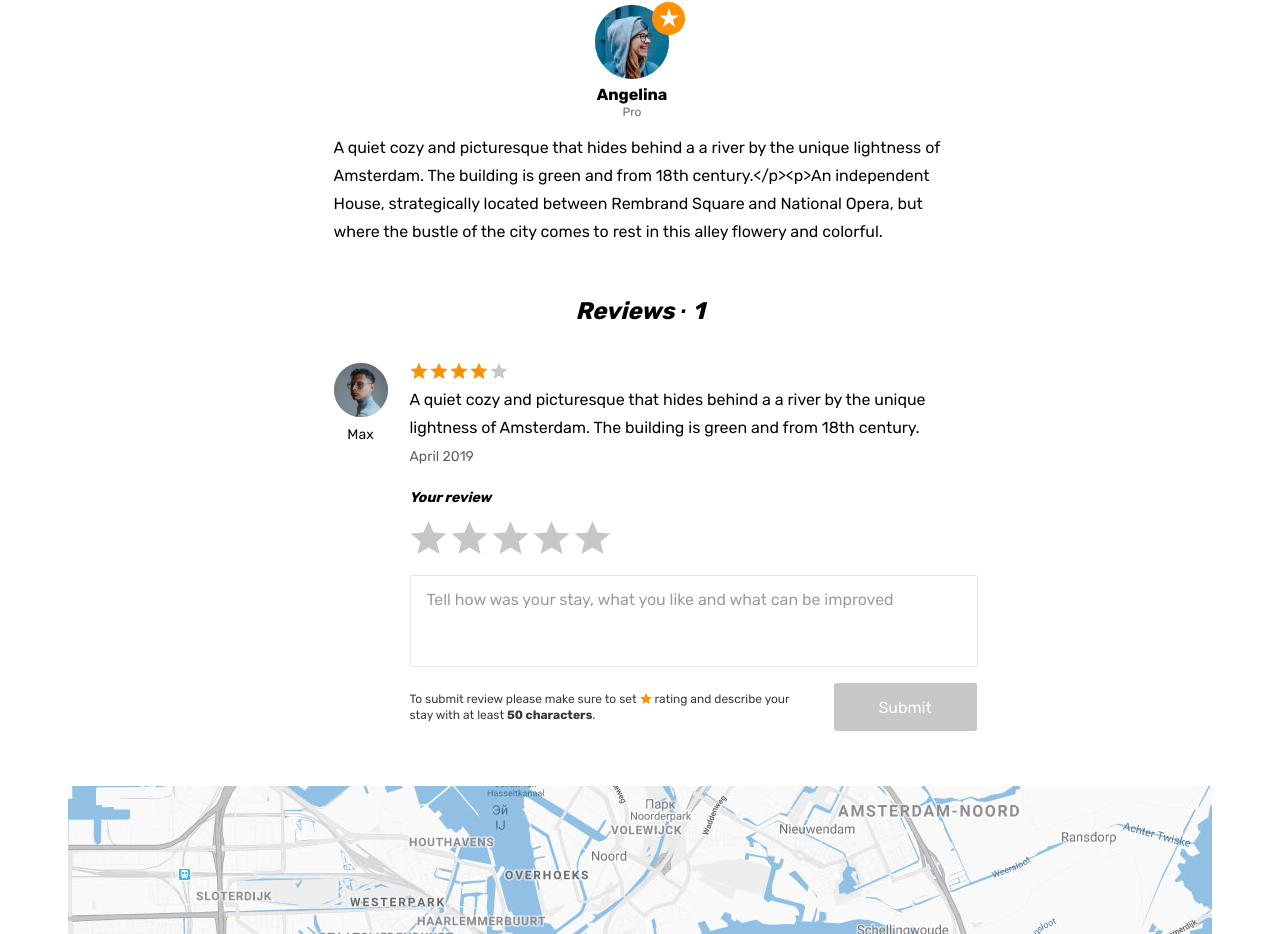
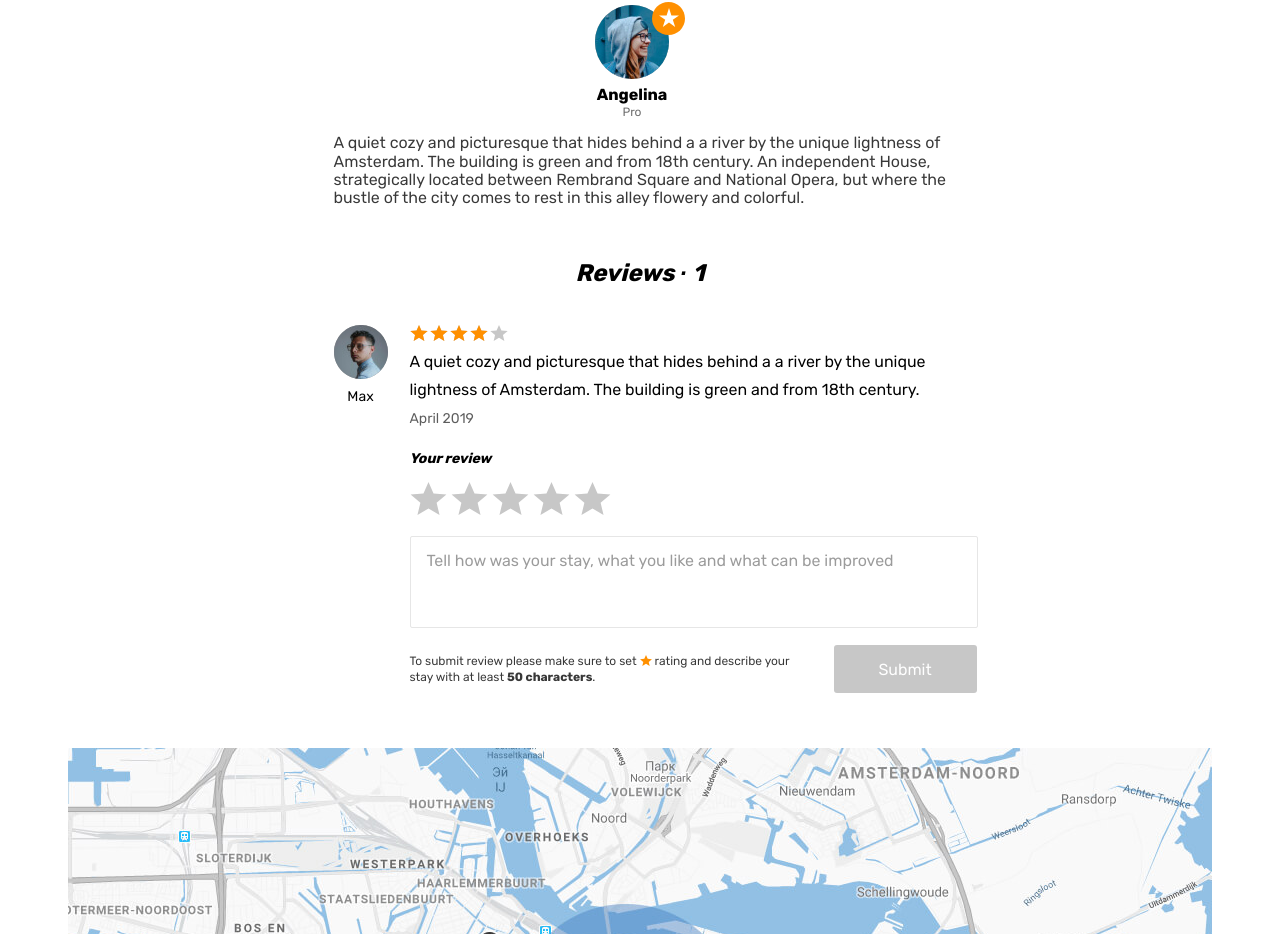
Before and after one commit to shchukin/170520-six-cities-1, a React (Create React App) app in the folder project/: page /offer/0 in a window 1280 px wide. Shown: the part 914-1848 px from the top of the page. Built offline with nearby package versions, Linux system fonts and the light colour scheme.

Commit message:
empty cases

```diff
--- a/project/src/pages/property/property.tsx
+++ b/project/src/pages/property/property.tsx
@@ -25,23 +25,26 @@ function Property(): JSX.Element {
 
   const allPropertiesIds: number[] = offersData.map((element) => element.id);
 
-  if ( ! allPropertiesIds.includes(OfferId)) {
+  if (!allPropertiesIds.includes(OfferId)) {
     return <NotFound/>;
   }
 
   const data: OfferType = offersData[OfferId];
-
 
   return (
     <div className="page">
       <Header/>
       <main className="page__main page__main--property">
         <section className="property">
+          {
+            data.photo.length ?
               <div className="property__gallery-container container">
                 <div className="property__gallery">
                   {data.photo.slice(0, settings.MaxPhotoOnDetailedPage).map((element) => <div className="property__image-wrapper" key={crypto.randomUUID()}><img src={element} alt="Photo studio"/></div>)}
                 </div>
               </div>
+              : ''
+          }
           <div className="property__container container">
             <div className="property__wrapper">
               {
@@ -83,17 +86,21 @@ function Property(): JSX.Element {
                 <b className="property__price-value">&euro;{data.priceNightEuro}</b>
                 <span className="property__price-text">&nbsp;night</span>
               </div>
+              {
+                data.amenities.length ?
                   <div className="property__inside">
                     <h2 className="property__inside-title">What&apos;s inside</h2>
                     <ul className="property__inside-list">
                       {data.amenities.map((element) => <li className="property__inside-item" key={crypto.randomUUID()}>{element}</li>)}
                     </ul>
                   </div>
+                  : ''
+              }
               <div className="property__host">
                 <h2 className="property__host-title">Meet the host</h2>
                 <div className="property__host-user user">
                   <div className="property__avatar-wrapper property__avatar-wrapper--pro user__avatar-wrapper">
-                    <img className="property__avatar user__avatar" src={data.host.photo} width="74" height="74" alt="Host avatar"/>
+                    <img className="property__avatar user__avatar" src={data.host.photo ? data.host.photo : 'img/avatar.svg'} width="74" height="74" alt="Host avatar"/>
                   </div>
                   <span className="property__user-name">
                     {data.host.name}
@@ -106,12 +113,9 @@ function Property(): JSX.Element {
                   }
                 </div>
                 <div className="property__description wysiwyg">
-                  <p>
                   {
-                      data.description.replaceAll('\n\n', '</p><p>')
-                        .replaceAll('\n', '<br>')
+                    data.description ? data.description : 'No description provided'
                   }
-                  </p>
                 </div>
               </div>
               <section className="property__reviews reviews">
```
Lines whose indentation alone changed are shown as unchanged.
